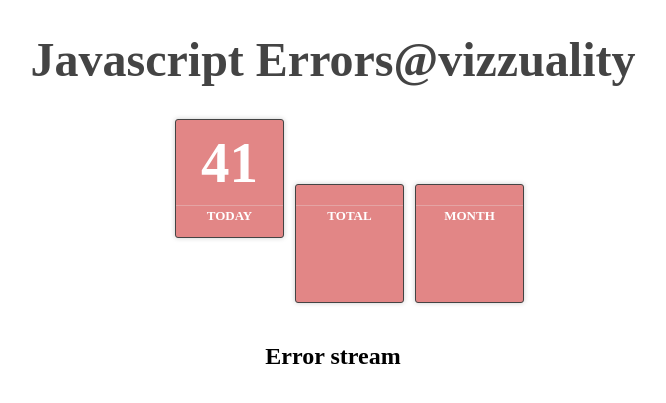
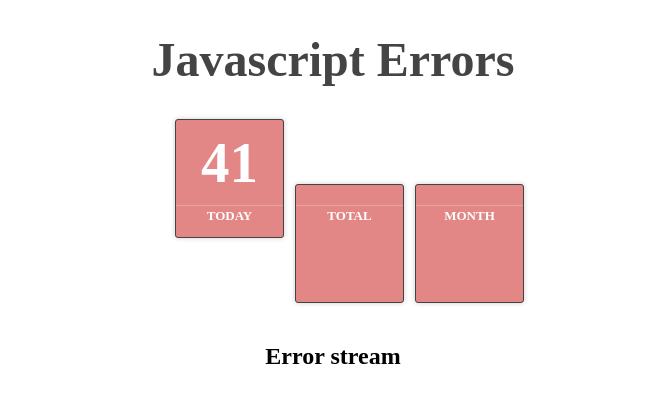
Before and after one commit to javisantana/jstrack, a Python web app: template templates/error.html in a window 1280 px wide. Shown: the top 403 px of the page, without its empty margins (307-973 px from the left). Run offline with Jinja, Linux system fonts and the light colour scheme; the template is opened without the code that fills it, so the values that code supplies are empty.

Commit message:
remove company name

```diff
--- a/templates/error.html
+++ b/templates/error.html
@@ -99,7 +99,7 @@
         <body>
     <div class="content">
         <div class="title">
-            <h1 class="tk-adelle">Javascript Errors@vizzuality</h1>
+            <h1 class="tk-adelle">Javascript Errors</h1>
         </div>
         <div class="numbers_container">
             <ul>
```
